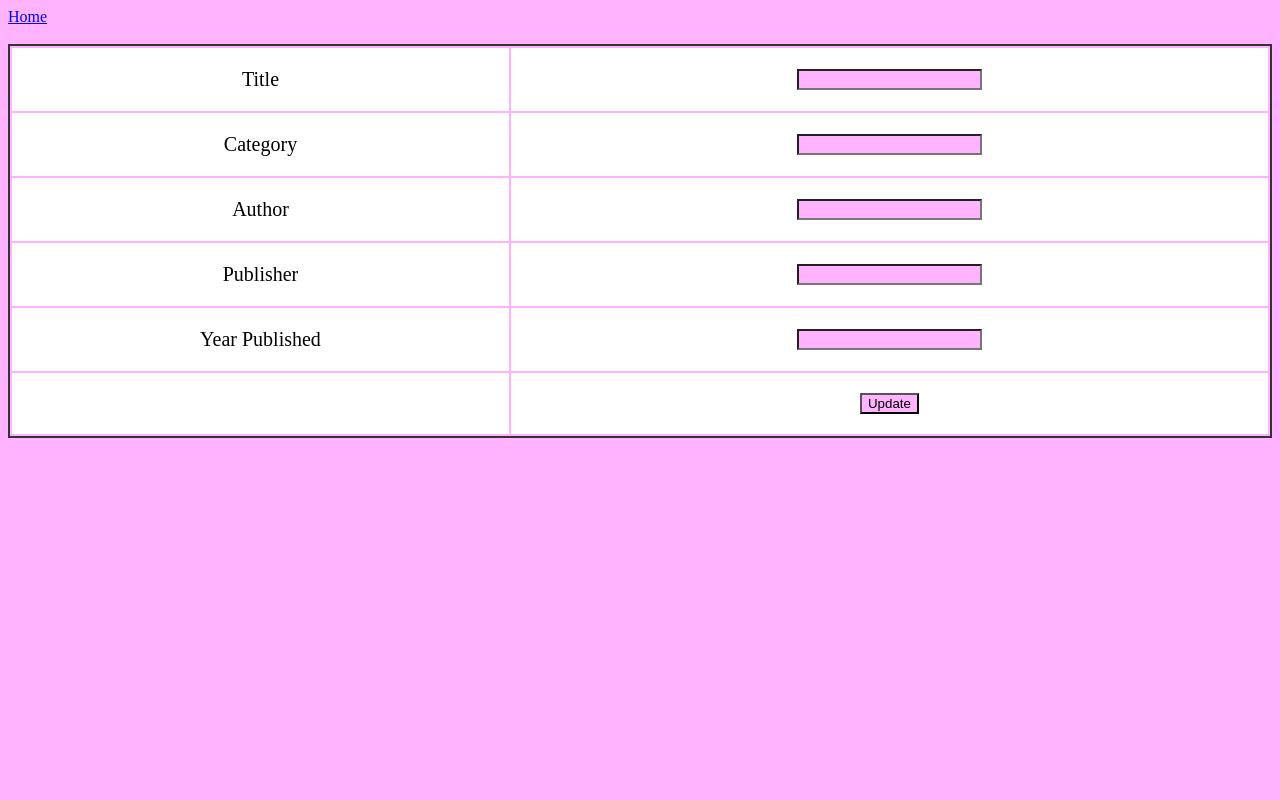
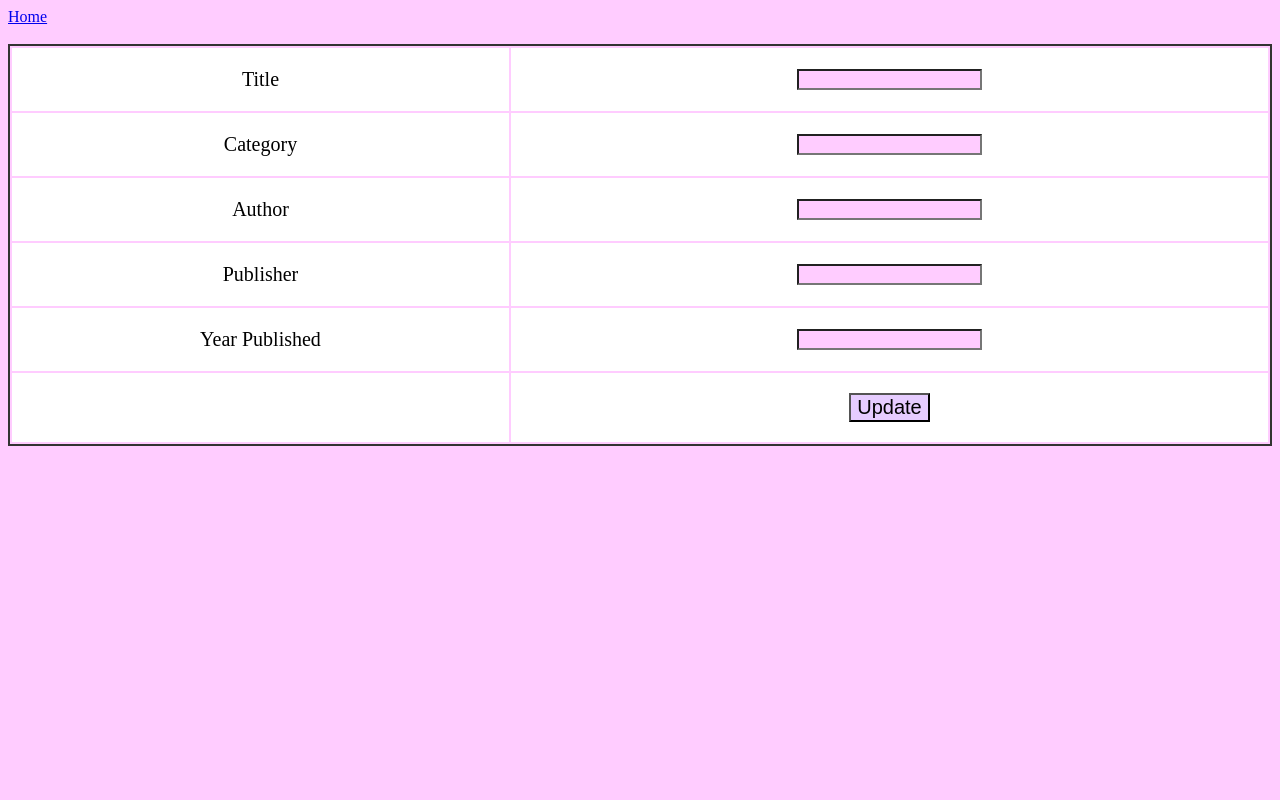
Before and after one commit to HorrorSans3/tbl_book, a PHP site: page /edit.php?id=1 in a window 1280 px wide. Run offline with PHP 8.4, Linux system fonts and the light colour scheme; data that the repository does not hold is empty.

Commit message:
change css name

```diff
--- a/add.css
+++ b/a.css
@@ -1,5 +1,5 @@
 *{
-	background-color: #ffb3ff;
+	background-color: #ffccff;
 }
 table{
 	border: 2px solid #333333;
@@ -19,12 +19,12 @@ table{
 .edits{
 	background-color: white;
 }
-#submit{
+.submit{
 	font-size: 20px;
 	background-color: #e6ccff;
 	border-style: outset;
 }
-#submit:hover{
+.submit:hover{
 	border-style: inset;
 }
 
--- a/add.html
+++ b/add.html
@@ -1,10 +1,10 @@
 <html>
 <head>
 	<title>Add Data</title>
-	<link rel="stylesheet" type="text/css" href="add.css">
+	<link rel="stylesheet" type="text/css" href="a.css">
 </head>
 
-<body bgcolor="#ffb3ff">
+<body>
 	<a href="index.php" id="new1">Home</a>
 	<br/><br/>
 
@@ -32,7 +32,7 @@
 			</tr>
 			<tr>
 				<td></td>
-				<td><input type="submit" name="Submit" value="Add" id="submit"></td>
+				<td><input type="submit" name="Submit" value="Add" class="submit"></td>
 			</tr>
 		</table>
 	</form>
--- a/add.php
+++ b/add.php
@@ -1,7 +1,6 @@
 <html>
 <head>
 	<title>Add Data</title>
-	<link rel="stylesheet" type="text/css" href="add.css">
 </head>
 
 <body>
--- a/edit.php
+++ b/edit.php
@@ -11,6 +11,7 @@ if(isset($_POST['update']))
 	$Author=$_POST['Author'];
 	$Publisher=$_POST['Publisher'];
 	$yearPublished=$_POST['yearPublished'];
+
 
 	if(empty($bookTitle) || empty($category) || empty($Author) || empty($Publisher) || empty($yearPublished)) {
 
@@ -32,7 +33,9 @@ if(isset($_POST['update']))
 		if(empty($yearPublished)) {
 			echo "<font color='red'>Year Published field is empty.</font><br/>";
 		}
-	} else {
+
+	}
+	else {
 
 		$sql = "UPDATE tbl_book SET bookTitle=:bookTitle, category=:category, Author=:Author, Publisher=:Publisher, yearPublished=:yearPublished WHERE id=:id";
 		$query = $dbConn->prepare($sql);
@@ -68,10 +71,12 @@ while($row = $query->fetch(PDO::FETCH_ASSOC))
 	$yearPublished = $row['yearPublished'];
 }
 ?>
+
 <html>
 <head>
 	<title>Edit Data</title>
-	<link rel="stylesheet" type="text/css" href="add.css">
+	<link rel="stylesheet" type="text/css" href="a.css">
+
 </head>
 
 <body>
@@ -102,7 +107,7 @@ while($row = $query->fetch(PDO::FETCH_ASSOC))
 			</tr>
 			<tr>
 				<td><input type="hidden" name="id" value=<?php echo $_GET['id'];?>></td>
-				<td><input type="submit" name="update" value="Update"></td>
+				<td><input type="submit" name="update" value="Update" class="submit"></td>
 			</tr>
 		</table>
 	</form>
--- a/index.php
+++ b/index.php
@@ -7,10 +7,11 @@ $result = $dbConn->query("SELECT * FROM tbl_book ORDER BY id DESC");
 <html>
 <head>
 	<title>Homepage</title>
-	<link rel="stylesheet" type="text/css" href="add.css">
+	<link rel="stylesheet" type="text/css" href="a.css">
+
 </head>
 
-<body>
+<body class="body">
 <a href="add.html" id="new">Add New Data</a><br/><br/>
 
 	<table>
```
